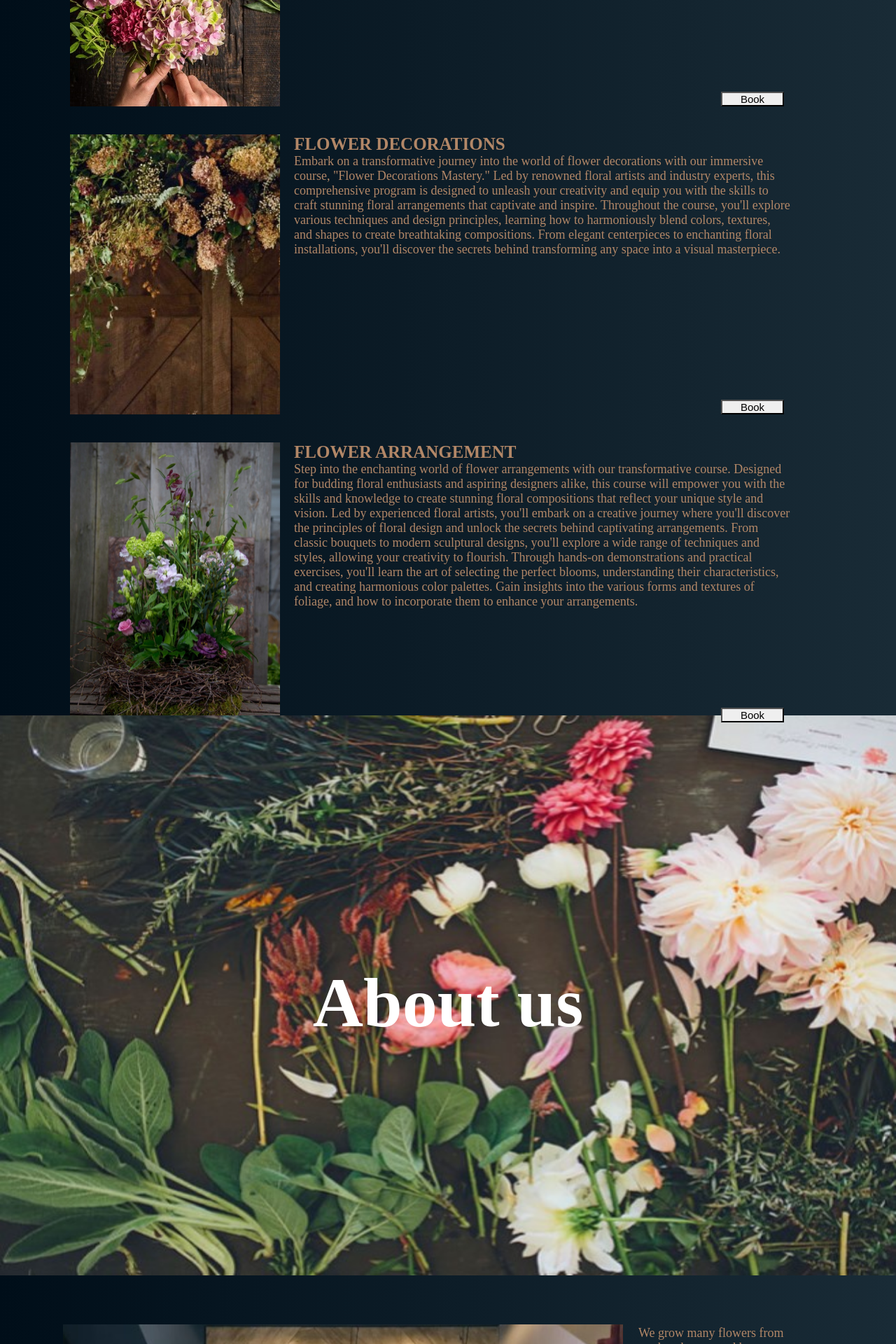
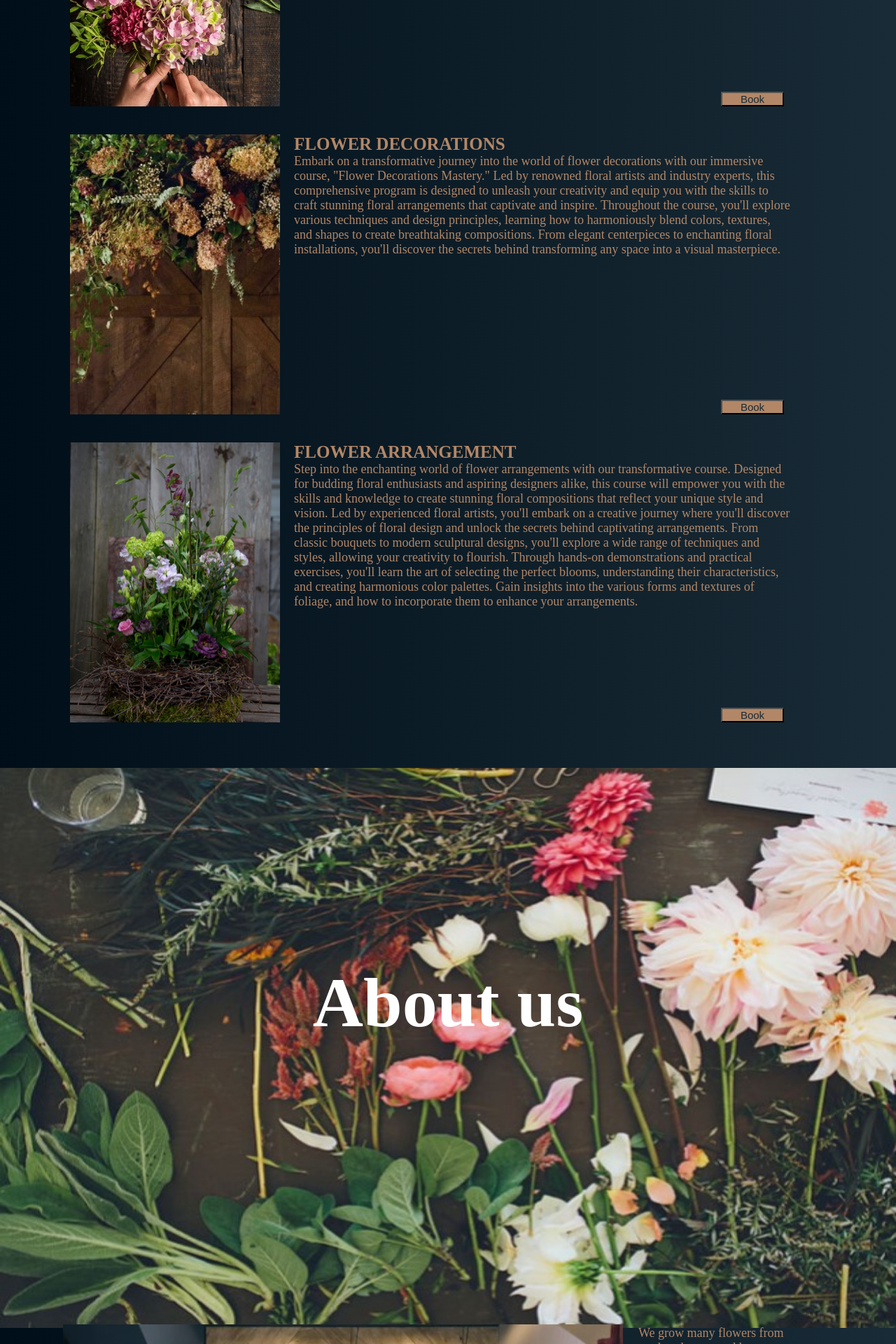
Before and after one commit to JennyWeij/BindingBlooms, a React (Vite) app: page / in a window 1280 px wide. Shown: the part 4000-5920 px from the top of the page at 70% size. Built offline with nearby package versions, Linux system fonts and the light colour scheme.

Commit message:
snyggat till knapparna, lagt till bild i footern

```diff
--- a/src/components/Footer.tsx
+++ b/src/components/Footer.tsx
@@ -7,8 +7,15 @@ function Footer() {
         bg="linear-gradient(to right, #000E19, #192B36)"
         h="300px"
         bottom="0"
+        pt="50px"
       >
-        Footer
+        <Box style={{ width: "400px", height: "250px" }}>
+          <img
+            src="/images/blommor.jpg"
+            alt="Flowers in wooden basket"
+            style={{ width: "400px", height: "100%", objectFit: "contain" }}
+          />
+        </Box>
       </Box>
     </>
   );
--- a/src/pages/AboutPage.tsx
+++ b/src/pages/AboutPage.tsx
@@ -11,12 +11,12 @@ function AboutPage() {
       >
         <img
           src="/images/flowerpicture.jpg"
-          alt="Background Image"
+          alt="Flowers on table image"
           style={{
             width: "100%",
             height: "100vh",
             objectFit: "inherit",
-            marginTop: "100px",
+            marginTop: "250px",
             marginBottom: "120px",
           }}
         />
--- a/src/pages/CoursesPage.tsx
+++ b/src/pages/CoursesPage.tsx
@@ -78,7 +78,8 @@ function CoursesPage() {
             fontSize={15}
             mr="150px"
             width="90px"
-            colorScheme="teal"
+            bg="#B28767"
+            color="#192B36"
           >
             Book
           </Button>
@@ -135,7 +136,8 @@ function CoursesPage() {
             fontSize={15}
             mr="150px"
             width="90px"
-            colorScheme="teal"
+            bg="#B28767"
+            color="#192B36"
           >
             Book
           </Button>
@@ -192,7 +194,8 @@ function CoursesPage() {
             fontSize={15}
             mr="150px"
             width="90px"
-            colorScheme="teal"
+            bg="#B28767"
+            color="#192B36"
           >
             Book
           </Button>
```
Also changed, not shown: public/images/blommor.jpg (added).
